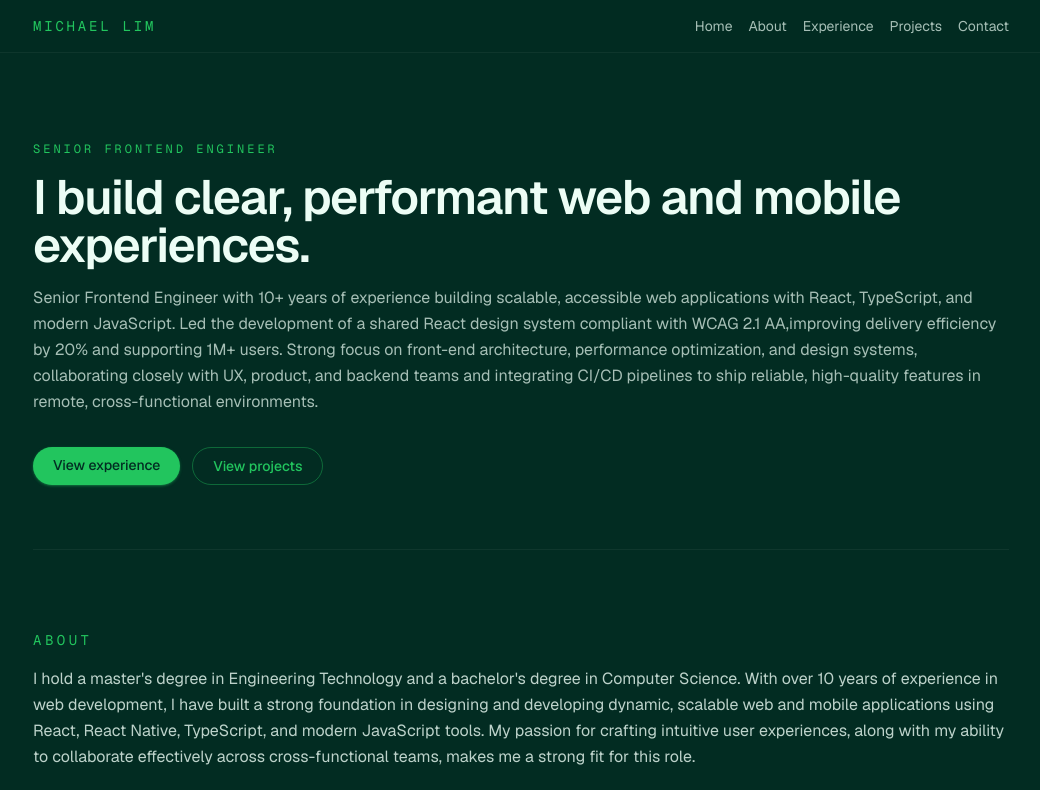
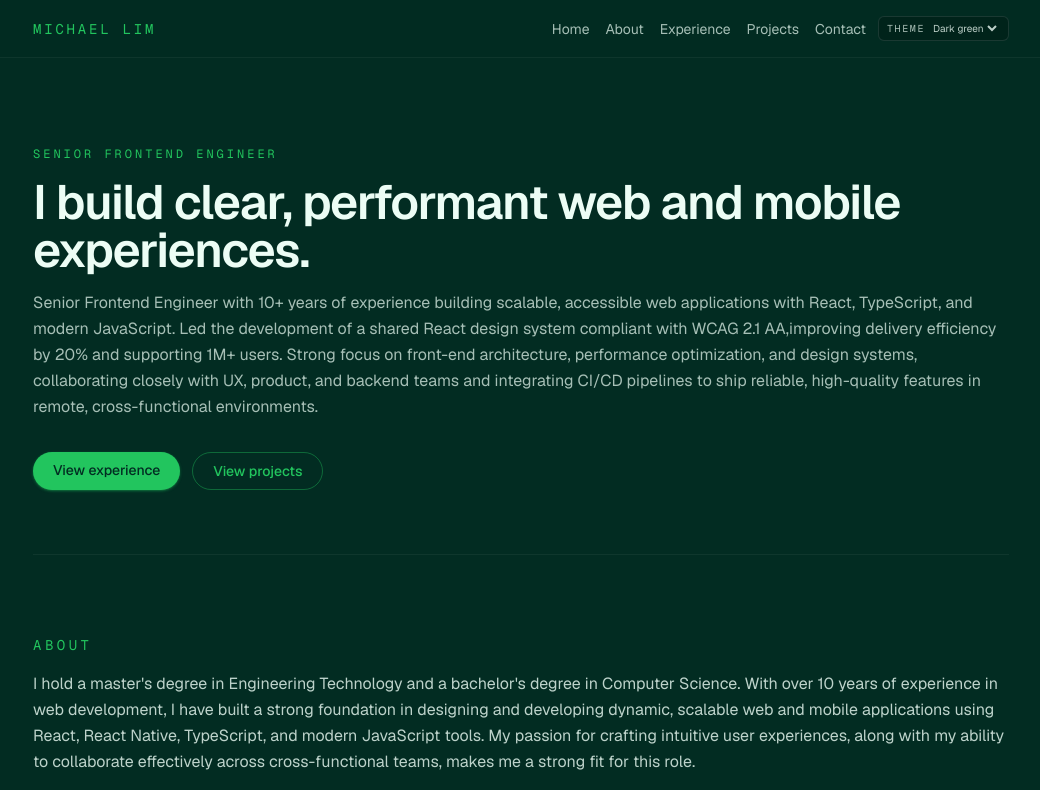
Before and after one commit to michaeldslim/swe-portfolio-railway, a Next.js app: page / in a window 1280 px wide. Shown: the top 790 px of the page, without its empty margins (119-1159 px from the left). Built offline with nearby package versions, Linux system fonts and the light colour scheme.

Commit message:
feat: Add theme switcher with dark-teal, dark-green, and light-neutral options

```diff
--- a/src/app/page.tsx
+++ b/src/app/page.tsx
@@ -1,8 +1,10 @@
 "use client";
 
 import Image from "next/image";
-import { useState } from "react";
+import { useEffect, useState } from "react";
 import type { IExperience, INavItem, IProject } from "@/types";
+
+type ThemeName = "dark-teal" | "dark-green" | "light-neutral";
 
 const navItems: INavItem[] = [
   { id: "home", label: "Home", href: "#home" },
@@ -128,6 +130,13 @@ const sectionClassName =
 
 export default function Home() {
   const [isMobileNavOpen, setIsMobileNavOpen] = useState(false);
+  const [theme, setTheme] = useState<ThemeName>("dark-green");
+
+  useEffect(() => {
+    if (typeof window === "undefined") return;
+
+    document.documentElement.setAttribute("data-theme", theme);
+  }, [theme]);
   const webProjects = projects.filter((project) => project.category === "web");
   const mobileProjects = projects.filter(
     (project) => project.category === "mobile",
@@ -140,6 +149,7 @@ export default function Home() {
           <div className="text-sm font-mono uppercase tracking-[0.2em] text-accent">
             Michael Lim
           </div>
+          <div className="flex items-center gap-3">
             {/* Desktop navigation */}
             <nav className="hidden gap-4 text-xs sm:flex sm:text-sm">
               {navItems.map((item) => (
@@ -152,6 +162,22 @@ export default function Home() {
                 </a>
               ))}
             </nav>
+            <label className="flex items-center gap-1 rounded-md border border-white/10 bg-black/20 px-2 py-1 text-[10px] text-foreground/70">
+              <span className="font-mono uppercase tracking-[0.16em]">
+                Theme
+              </span>
+              <select
+                value={theme}
+                onChange={(event) =>
+                  setTheme(event.target.value as ThemeName)
+                }
+                className="bg-transparent text-[10px] text-foreground/80 focus:outline-none"
+              >
+                <option value="dark-teal">Dark teal</option>
+                <option value="dark-green">Dark green</option>
+                <option value="light-neutral">Light</option>
+              </select>
+            </label>
             {/* Mobile hamburger */}
             <button
               type="button"
@@ -167,6 +193,7 @@ export default function Home() {
                 <span className="h-0.5 w-3 bg-current" />
               </span>
             </button>
+          </div>
         </div>
         {isMobileNavOpen && (
           <nav className="border-t border-white/10 bg-background/95 px-6 py-3 sm:hidden">
@@ -475,8 +502,8 @@ export default function Home() {
 
             <div className="md:w-1/3">
               <div className="mt-8 flex justify-center md:mt-0">
-                <div className="rounded-3xl border border-white/15 bg-background/60 p-1.5 shadow-lg shadow-black/40">
-                  <div className="relative h-44 w-44 overflow-hidden rounded-2xl border border-white/20 bg-white/5">
+                <div className="rounded-3xl border border-accent-soft/40 bg-background/60 p-1.5 shadow-lg shadow-black/40">
+                  <div className="relative h-44 w-44 overflow-hidden rounded-2xl border border-accent-soft/60 bg-white/5">
                     <Image
                       src="/michael.jpg"
                       alt="Portrait of Michael Lim"
```
Lines whose indentation alone changed are shown as unchanged.
